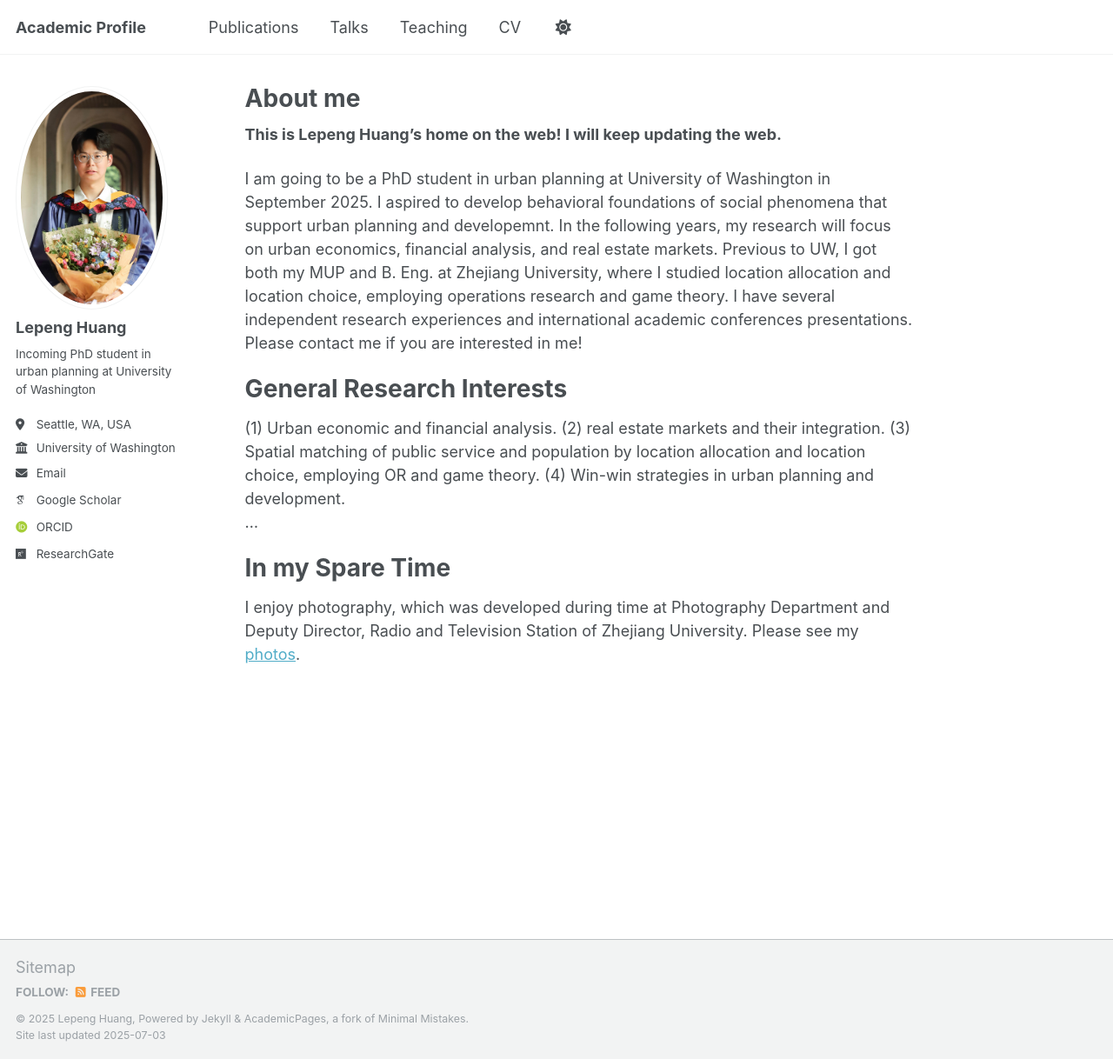
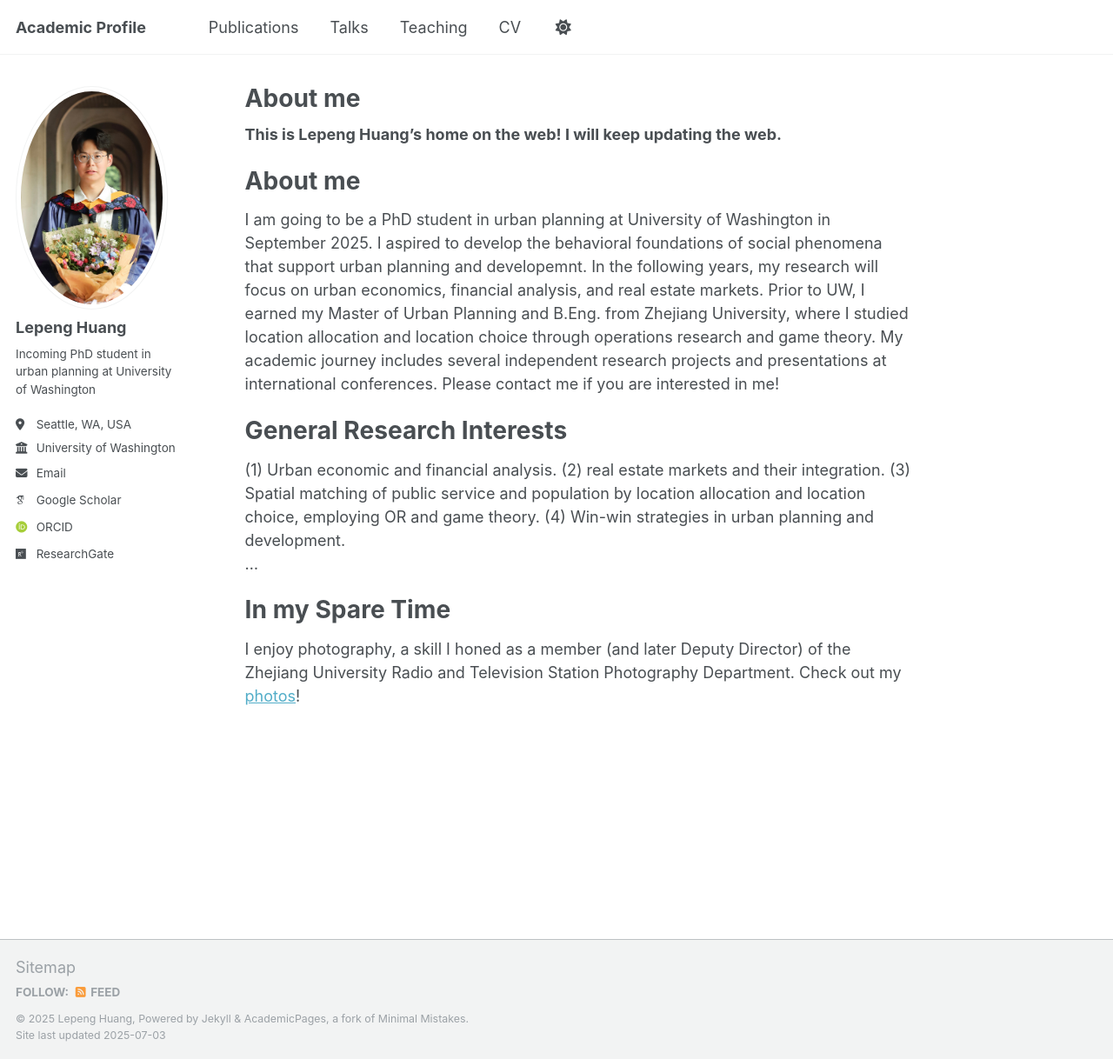
Before and after one commit to lepenghuang/lepenghuang.github.io, a Jekyll site: the page built from _pages/about.md, in a window 1280 px wide and 1218 px high. Shown: the whole window at 87% size. Built offline with Jekyll 4.4.1, drawn with Linux system fonts in a browser that asks for light colours; some web fonts are replaced; a script that is not in the unit is left out.

Commit message:
Update about.md

```diff
--- a/_pages/about.md
+++ b/_pages/about.md
@@ -9,10 +9,11 @@ redirect_from:
 
 **This is Lepeng Huang's home on the web! I will keep updating the web.**
 
-I am going to be a PhD student in urban planning at University of Washington in September 2025. I aspired to develop behavioral foundations of social phenomena that support urban planning and developemnt. In the following years, my research will focus on urban economics, financial analysis, and real estate markets. Previous to UW, I got both my MUP and B. Eng. at Zhejiang University, where I studied location allocation and location choice, employing operations research and game theory.
-I have several independent research experiences and international academic conferences presentations.
-Please contact me if you are interested in me!
-
+About me
+=====
+I am going to be a PhD student in urban planning at University of Washington in September 2025. I aspired to develop the behavioral foundations of social phenomena that support urban planning and developemnt. In the following years, my research will focus on urban economics, financial analysis, and real estate markets.
+Prior to UW, I earned my Master of Urban Planning and B.Eng. from Zhejiang University, where I studied location allocation and location choice through operations research and game theory.
+My academic journey includes several independent research projects and presentations at international conferences. Please contact me if you are interested in me!
 
 General Research Interests
 ======
@@ -24,4 +25,4 @@ General Research Interests
 
 In my Spare Time
 ======
-I enjoy photography, which was developed during time at Photography Department and Deputy Director, Radio and Television Station of Zhejiang University. Please see my [photos](https://hlpgallery.mysxl.cn/).
+I enjoy photography, a skill I honed as a member (and later Deputy Director) of the Zhejiang University Radio and Television Station Photography Department. Check out my [photos](https://hlpgallery.mysxl.cn/)!
```
